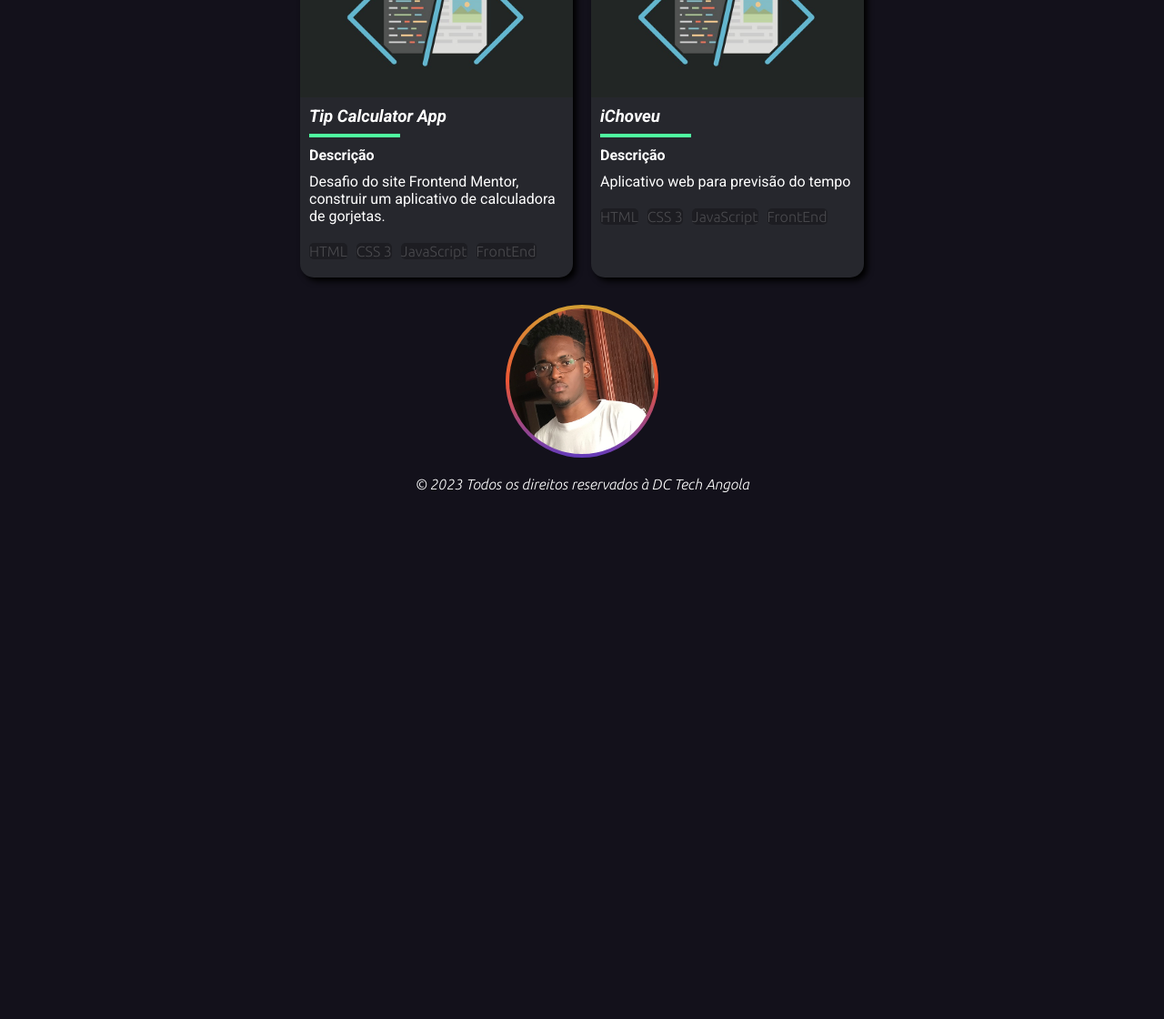
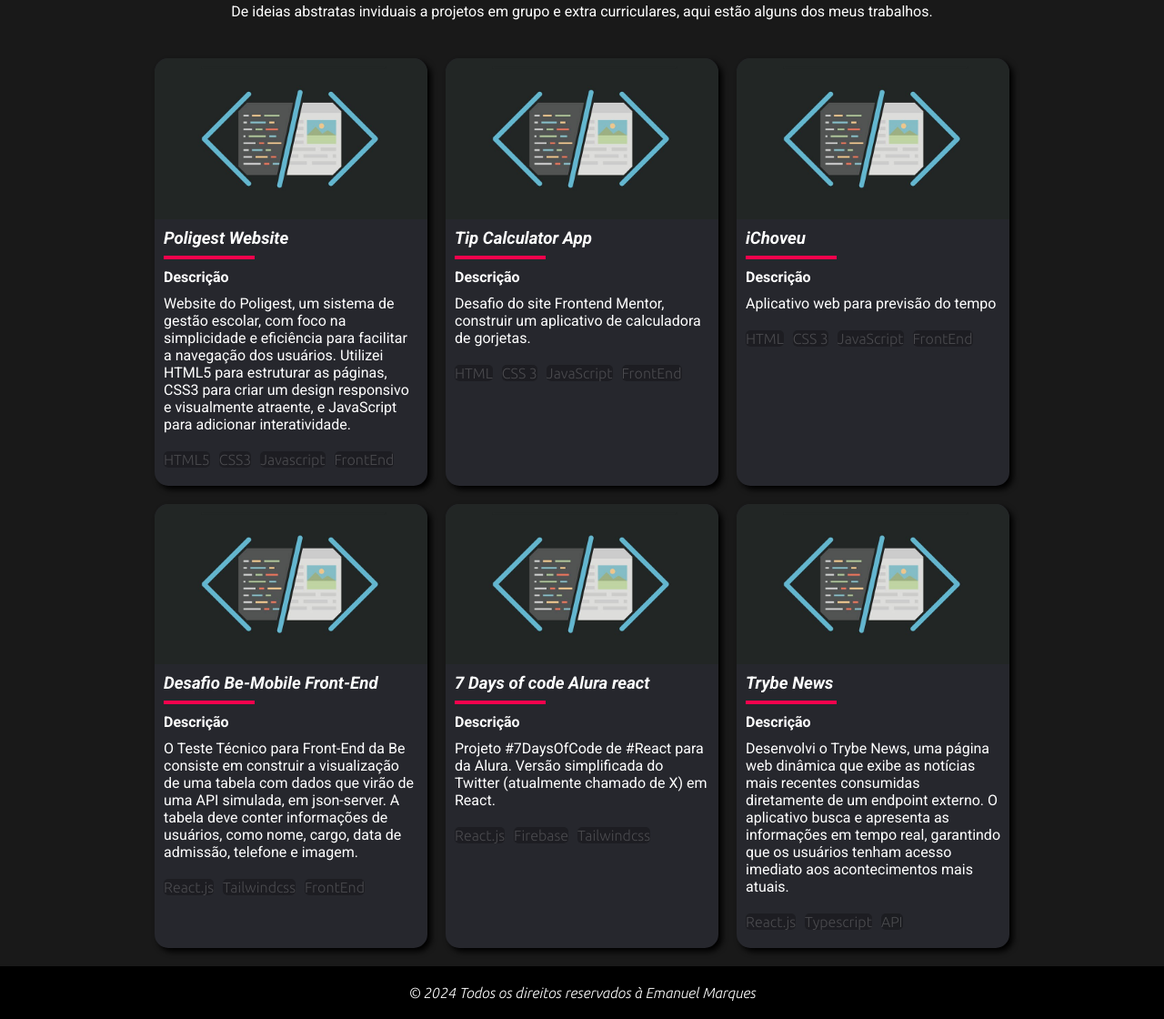
Before and after one commit to Emanuel-Marques/portfolio, a plain HTML site: page index.html in a window 1280 px wide. Shown: the part 2795-3915 px from the top of the page at 91% size. Before the commit the page ends 3336 px from the top, so only its background shows below. Drawn offline with Linux system fonts and the light colour scheme.

Commit message:
Projectos e rodapé

```diff
--- a/css/style.css
+++ b/css/style.css
@@ -337,6 +337,21 @@ footer {
   font-style: italic;
 }
 
+#projects {
+  display: flex;
+  flex-direction: column;
+  align-items: center;
+  background-color: #191919;
+  padding: 50px 150px 0 150px;
+  gap: 1.4rem;
+}
+
+#projects h2 {
+  font-family: "Josefin Sans", sans-serif;
+  font-size: 3rem;
+  color: #fff;
+}
+
 .card-project {
   display: flex;
   flex-direction: column;
@@ -346,6 +361,11 @@ footer {
   padding: 0;
   box-shadow: 4px 4px 6px rgb(0, 0, 0);
   width: 300px;
+  transition: transform 0.3s ease-in-out;
+}
+
+.card-project:hover {
+  transform: scale(1.1);
 }
 
 .card-project img {
@@ -359,7 +379,7 @@ footer {
 
 .line {
   border: none;
-  border-top: 4px solid #4fffa0;
+  border-top: 4px solid #f9004d;
   margin: 8px 0 8px 0;
   width: 100px;
 }
@@ -378,7 +398,7 @@ footer {
 }
 
 .card-project a:hover {
-  color: #4fffa0;
+  color: #f9004d;
 }
 
 .tags {
@@ -392,6 +412,12 @@ footer {
   color: rgba(255, 255, 255, 0.2);
   font-family: "Ubuntu", sans-serif;
   font-weight: 100;
+}
+
+footer {
+  text-align: center;
+  padding: 20px;
+  background-color: #000;
 }
 
 @media screen and (max-width: 828px) {
--- a/index.html
+++ b/index.html
@@ -203,8 +203,26 @@
         </div>
       </section>
       <section id="projects">
-        <h2>Projectos</h2>
+        <h2>Projectos em destaque</h2>
+        <p>De ideias abstratas inviduais a projetos em grupo e extra curriculares, aqui estão alguns dos meus trabalhos.</p>
         <div class="cards">
+          <div class="card-project">
+            <img src="./imgs/frontend.jpeg" class="controles" />
+            <div class="card-conteudo">
+              <a target="_blank" href="https://poligest.ao"
+                ><h3>Poligest Website</h3></a
+              >
+              <hr class="line" />
+              <h4>Descrição</h4>
+              <p>Website do Poligest, um sistema de gestão escolar, com foco na simplicidade e eficiência para facilitar a navegação dos usuários. Utilizei HTML5 para estruturar as páginas, CSS3 para criar um design responsivo e visualmente atraente, e JavaScript para adicionar interatividade.</p>
+              <div class="tags">
+                <p>HTML5</p>
+                <p>CSS3</p>
+                <p>Javascript</p>
+                <p>FrontEnd</p>
+              </div>
+            </div>
+          </div>
           <div class="card-project">
             <img src="./imgs/frontend.jpeg" class="controles" />
             <div class="card-conteudo">
@@ -242,21 +260,59 @@
               </div>
             </div>
           </div>
+          <div class="card-project">
+            <img src="./imgs/frontend.jpeg" class="controles" />
+            <div class="card-conteudo">
+              <a target="_blank" href="https://github.com/Emanuel-Marques/teste-tecnico-frontend"
+                ><h3>Desafio Be-Mobile Front-End</h3></a
+              >
+              <hr class="line" />
+              <h4>Descrição</h4>
+              <p>O Teste Técnico para Front-End da Be consiste em construir a visualização de uma tabela com dados que virão de uma API simulada, em json-server. A tabela deve conter informações de usuários, como nome, cargo, data de admissão, telefone e imagem.</p>
+              <div class="tags">
+                <p>React.js</p>
+                <p>Tailwindcss</p>
+                <p>FrontEnd</p>
+              </div>
+            </div>
+          </div>
+          <div class="card-project">
+            <img src="./imgs/frontend.jpeg" class="controles" />
+            <div class="card-conteudo">
+              <a target="_blank" href="https://github.com/Emanuel-Marques/7-days-of-code-react"
+                ><h3>7 Days of code Alura react</h3></a>
+              <hr class="line" />
+              <h4>Descrição</h4>
+              <p>Projeto #7DaysOfCode de #React para da Alura. Versão simplificada do Twitter (atualmente chamado de X) em React.</p>
+              <div class="tags">
+                <p>React.js</p>
+                <p>Firebase</p>
+                <p>Tailwindcss</p>
+              </div>
+            </div>
+          </div>
+          <div class="card-project">
+            <img src="./imgs/frontend.jpeg" class="controles" />
+            <div class="card-conteudo">
+              <a target="_blank" href="https://emanuel-marques.github.io/trybe-news/"
+                ><h3>Trybe News</h3></a>
+              <hr class="line" />
+              <h4>Descrição</h4>
+              <p>Desenvolvi o Trybe News, uma página web dinâmica que exibe as notícias mais recentes consumidas diretamente de um endpoint externo. O aplicativo busca e apresenta as informações em tempo real, garantindo que os usuários tenham acesso imediato aos acontecimentos mais atuais.</p>
+              <div class="tags">
+                <p>React.js</p>
+                <p>Typescript</p>
+                <p>API</p>
+              </div>
+            </div>
+          </div>
+          <div>
+          </div>
         </div>
       </section>
-      <div id="picture">
-        <img
-          id="foto"
-          src="./imgs/Copy of IMG_4635.JPG"
-          width="200"
-          height="200"
-          alt="Emanuel Marques dev Junior"
-        />
-      </div>
-
     </main>
     <footer>
-      <p id="copy">&copy; 2023 Todos os direitos reservados à DC Tech Angola</p>
+      <p id="copy">&copy; 2024 Todos os direitos reservados à Emanuel Marques</p>
     </footer>
   </body>
 </html>
```
